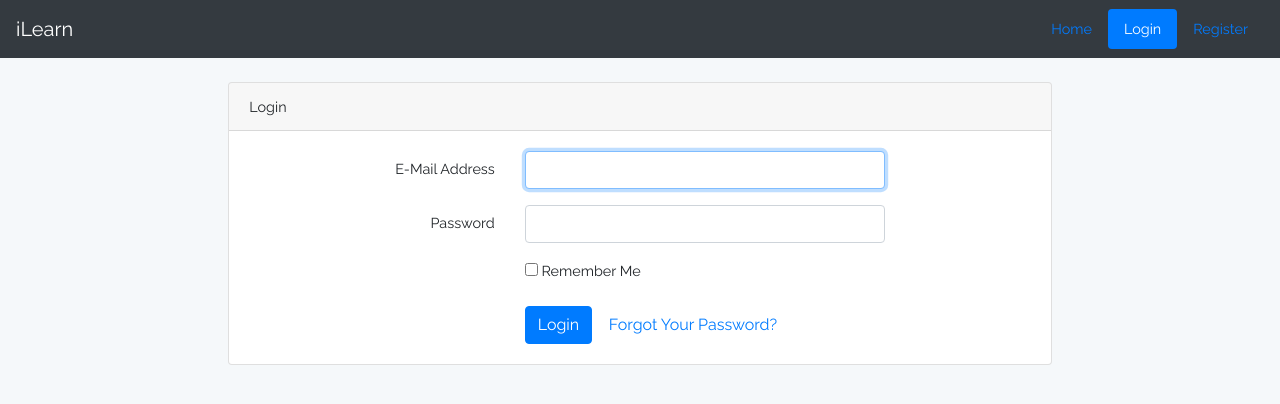
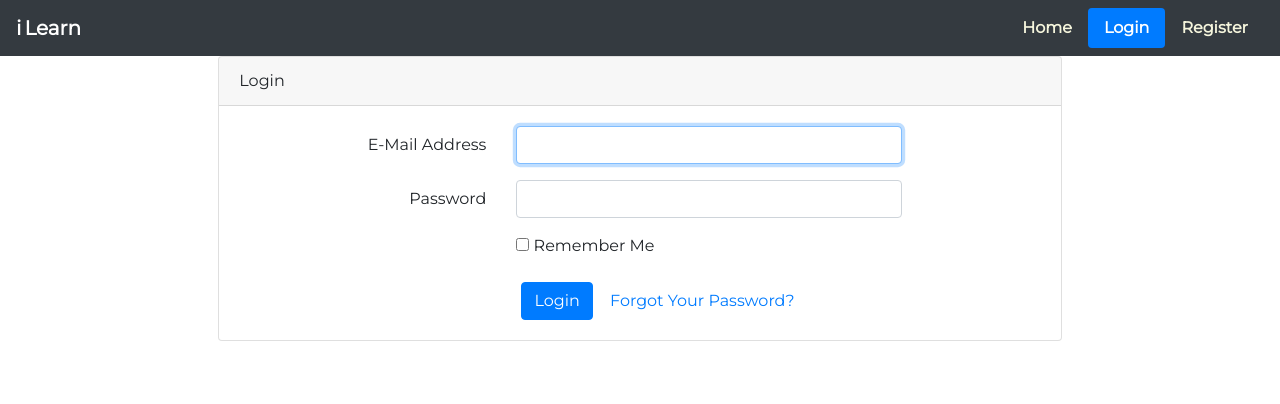
Before and after one commit to anuj-nair/iLearnWeb, a plain HTML site: page login.html in a window 1280 px wide. Drawn offline with nearby package versions, Linux system fonts and the light colour scheme.

Commit message:
Update login.html

```diff
--- a/login.html
+++ b/login.html
@@ -7,68 +7,39 @@
     <!------ Include the above in your HEAD tag ---------->
     <!-- Required meta tags -->
     <meta charset="utf-8">
-    <meta name="viewport" content="width=device-width, initial-scale=1, shrink-to-fit=no">
-
-    <!-- Fonts -->
-    <link rel="dns-prefetch" href="https://fonts.gstatic.com">
-    <link href="https://fonts.googleapis.com/css?family=Raleway:300,400,600" rel="stylesheet" type="text/css">
-
-    <link rel="stylesheet" href="css/style.css">
-
-    <link rel="icon" href="Favicon.png">
+        <meta
+        name="viewport" content="width=device-width, initial-scale=1, shrink-to-fit=no">
 
         <!-- Bootstrap CSS -->
-    <link rel="stylesheet" href="https://stackpath.bootstrapcdn.com/bootstrap/4.1.3/css/bootstrap.min.css">
+        <link
+        rel="stylesheet" href="https://stackpath.bootstrapcdn.com/bootstrap/4.3.1/css/bootstrap.min.css" integrity="sha384-ggOyR0iXCbMQv3Xipma34MD+dH/1fQ784/j6cY/iJTQUOhcWr7x9JvoRxT2MZw1T" crossorigin="anonymous">
+        <!-- Font: Montserrat -->
+        <link href="https://fonts.googleapis.com/css2?family=Montserrat&display=swap" rel="stylesheet">
 
-    <title>Login</title>
-<style type="text/css">
-@import url(https://fonts.googleapis.com/css?family=Raleway:300,400,600);
-
-
-body{
+        <style>
+            *,
+            body {
+                padding: 0;
                 margin: 0;
-    font-size: .9rem;
-    font-weight: 400;
-    line-height: 1.6;
-    color: #212529;
-    text-align: left;
-    background-color: #f5f8fa;
+                font-family: 'Montserrat', sans-serif;
             }
 
-.navbar-laravel
-{
-    box-shadow: 0 2px 4px rgba(0,0,0,.04);
+            .nav-link {
+                font-weight: bold;
+                color: beige;
             }
-
-.navbar-brand , .nav-link, .my-form, .login-form
-{
-    font-family: Raleway, sans-serif;
+            #Logo > span {
+                margin-right: 3px;
             }
-
-.my-form
-{
-    padding-top: 1.5rem;
-    padding-bottom: 1.5rem;
+            #Logo {
+                font-weight: bolder;
             }
-
-.my-form .row
-{
-    margin-left: 0;
-    margin-right: 0;
-}
-
-.login-form
-{
-    padding-top: 1.5rem;
-    padding-bottom: 1.5rem;
-}
-
-.login-form .row
-{
-    margin-left: 0;
-    margin-right: 0;
+            .screen_bg {
+                height: 100vh;
+                padding-top: 300px;
             }
         </style>
+
 </head>
 <body>
 
@@ -78,13 +49,13 @@ body{
         </a>
         <ul class="nav nav-pills">
             <li class="nav-item">
-              <a class="nav-link" href="#">Home</a>
+              <a class="nav-link" href="index.html">Home</a>
             </li>
             <li class="nav-item">
-              <a class="nav-link active" href="#">Login</a>
+              <a class="nav-link active" href="login.html">Login</a>
             </li>
             <li class="nav-item">
-              <a class="nav-link" href="#">Register</a>
+              <a class="nav-link" href="register.html">Register</a>
             </li>
           </ul>
     </nav>
```
Lines whose indentation alone changed are shown as unchanged.
